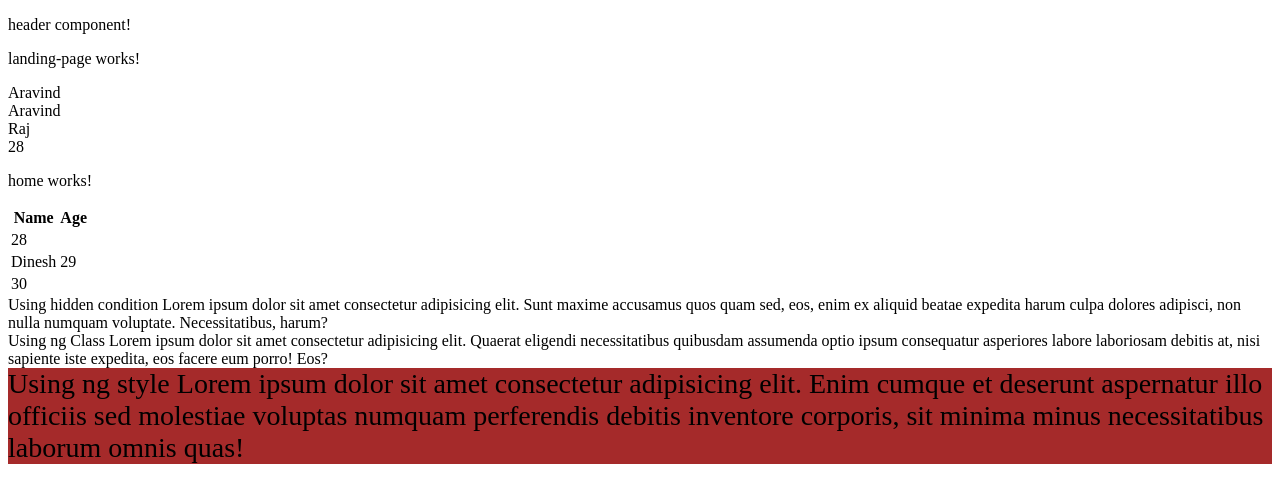
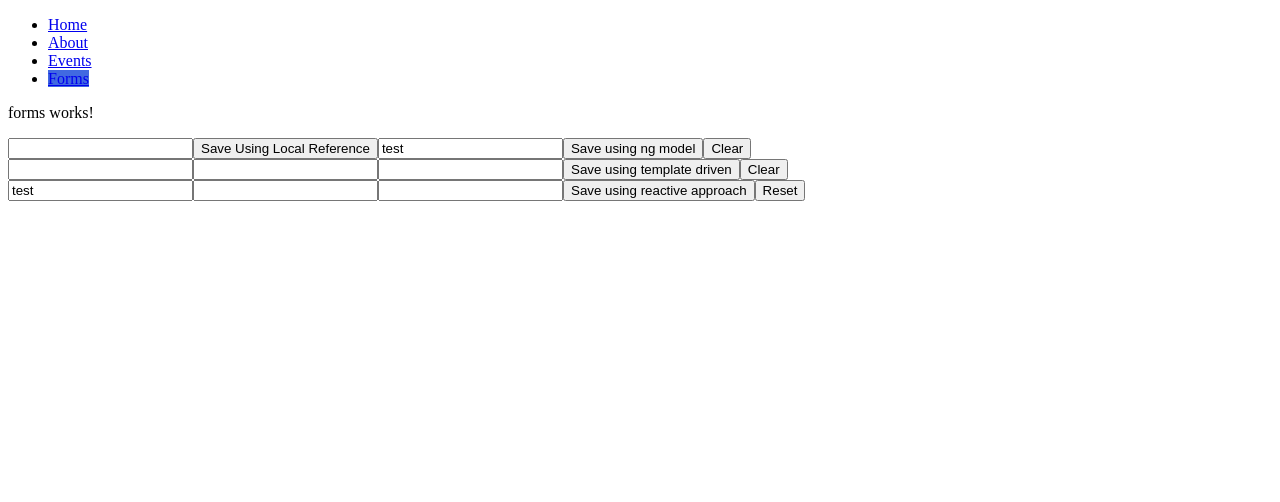
Before and after one commit to manimac/divya_weekend, an Angular app: page /forms in a window 1280 px wide. Before the commit this address led to /home. Shown: the top 502 px of the page. Built offline with nearby package versions, Linux system fonts and the light colour scheme.

Commit message:
Forms, Events

```diff
--- /dev/null
+++ b/src/app/events/events.component.html
@@ -0,0 +1,5 @@
+<p>events works!</p>
+<input type="text" (change)="changeEvent()">
+<input type="text" (keypress)="keyPressEvent()">
+<input type="text" (focus)="focusEvent()">
+<button (click)="buttonClick('Events')">Click</button>
--- /dev/null
+++ b/src/app/events/events.component.ts
@@ -0,0 +1,31 @@
+import { Component, OnInit } from '@angular/core';
+
+@Component({
+  selector: 'training-events',
+  templateUrl: './events.component.html',
+  styleUrls: ['./events.component.css']
+})
+export class EventsComponent implements OnInit {
+
+  constructor() { }
+
+  ngOnInit(): void {
+  }
+
+  buttonClick(param){
+    console.log(param);
+  }
+
+  changeEvent(){
+    console.log('Input value changed');
+  }
+
+  keyPressEvent(){
+    console.log('Key value changed');
+  }
+
+  focusEvent(){
+    console.log('Focus input');
+  }
+
+}
--- /dev/null
+++ b/src/app/forms/forms.component.html
@@ -0,0 +1,25 @@
+<p>forms works!</p>
+<input type="text" #username>
+<button (click)="SaveLocalReference(username.value)">Save Using Local Reference</button>
+
+<input type="text" [(ngModel)]="staffName">
+<button (click)="SaveNgModel()">Save using ng model</button>
+<button (click)="resetNgModel()">Clear</button>
+
+
+<form #employeeForm="ngForm">
+    <input type="text" ngModel name="username">
+    <input type="text" ngModel name="useremail">
+    <input type="text" ngModel name="usermobile">
+    <button (click)="SaveTemplateDriven(employeeForm.form.value)">Save using template driven</button>
+    <button (click)="resetTemplate(employeeForm.form)">Clear</button>
+</form>
+
+<form [formGroup]="studentsForm">
+    <input type="text" formControlName="name">
+    <input type="text" formControlName="email">
+    <input type="text" formControlName="mobile">
+    <button (click)="SaveReactiveForm()">Save using reactive approach</button>
+    <button (click)="clear()">Reset</button>
+</form>
+<!-- <training-about></training-about> -->
--- /dev/null
+++ b/src/app/forms/forms.component.ts
@@ -0,0 +1,53 @@
+import { Component, OnInit } from '@angular/core';
+import { FormGroup, FormControl, Validators} from '@angular/forms';
+@Component({
+  selector: 'training-forms',
+  templateUrl: './forms.component.html',
+  styleUrls: ['./forms.component.css']
+})
+export class FormsComponent implements OnInit {
+
+  staffName = 'test';
+
+  studentsForm: FormGroup;
+  constructor() { }
+
+  ngOnInit(): void {
+    this.studentsForm = new FormGroup({
+      name: new FormControl('test', [Validators.required]),
+      email: new FormControl('', [Validators.minLength(6)]),
+      mobile: new FormControl('')
+    })
+  }
+
+  SaveLocalReference(val){
+    console.log(val)
+  }
+
+  SaveNgModel(){
+    console.log(this.staffName);
+  }
+
+  SaveTemplateDriven(param){
+    console.log(param)
+  }
+
+  SaveReactiveForm(){
+    console.log(this.studentsForm.value);
+    console.log(this.studentsForm.valid);
+  }
+
+  clear(){
+    this.studentsForm.reset();
+  }
+
+  resetTemplate(param){
+    console.log(param);
+    param.value.useremail = '';
+  }
+
+  resetNgModel(){
+    this.staffName = '';
+  }
+
+}
--- a/src/app/header/header.component.html
+++ b/src/app/header/header.component.html
@@ -1 +1,11 @@
-<p>header component!</p>
+<style>
+    .active{
+        background: royalblue;
+    }
+</style>
+<ul>
+    <li><a routerLink="/home" [ngClass]="{'active':router.url=='/home'}">Home</a></li>
+    <li><a routerLink="/about" [ngClass]="{'active':router.url=='/about'}">About</a></li>
+    <li><a routerLink="/events" [ngClass]="{'active':router.url=='/events'}">Events</a></li>
+    <li><a routerLink="/forms" [ngClass]="{'active':router.url=='/forms'}">Forms</a></li>
+</ul>
--- a/src/app/landing-page/landing-page.component.html
+++ b/src/app/landing-page/landing-page.component.html
@@ -3,14 +3,16 @@
         background: red;
     }
 </style>
-<training-header></training-header>
-<p>landing-page works!</p>
+
+<!-- <p>landing-page works!</p>
 <div>{{username}}</div>
 <div [innerHtml]="username"></div>
 <div>{{user.name}}</div>
-<div>{{user.age}}</div>
+<div>{{user.age}}</div> -->
+
+<training-header *ngIf="isLoggedIn"></training-header>
 <router-outlet></router-outlet>
-<table>
+<!-- <table>
     <thead>
         <th>Name</th>
         <th>Age</th>
@@ -35,4 +37,4 @@
  </div>
  <div [ngStyle]="styleProp">
      Using ng style Lorem ipsum dolor sit amet consectetur adipisicing elit. Enim cumque et deserunt aspernatur illo officiis sed molestiae voluptas numquam perferendis debitis inventore corporis, sit minima minus necessitatibus laborum omnis quas!
- </div>
+ </div> -->
--- a/src/app/landing-page/landing-page.component.ts
+++ b/src/app/landing-page/landing-page.component.ts
@@ -37,6 +37,8 @@ export class LandingPageComponent {
     fontSize: '28px'
   }
 
+  isLoggedIn = true;
+
   constructor() {
     this.username = 'Aravind';
     let self = this;
```
Also changed, not shown: src/app/app-routing/app-routing.module.ts (+11 -3 lines), src/app/app.module.ts (+10 -2 lines), src/app/header/header.component.ts (+8 -1 lines), src/app/events/events.component.css (added), src/app/forms/forms.component.css (added), 2 other files (tests, documents, lock files or other folders).
